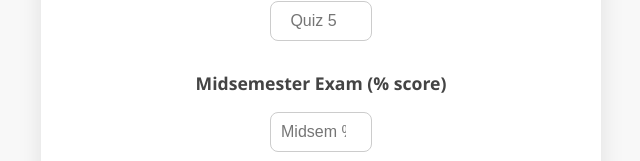
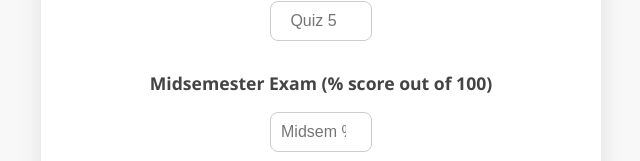
Before and after one commit to noelpo/ECON1000-COURSE-WORK, a plain HTML site: page index.html in a window 1280 px wide. Shown: the part 301-462 px from the top of the page, without its empty margins (319-959 px from the left). Drawn offline with Linux system fonts and the light colour scheme.

Commit message:
Update Midsemester Exam header for clarity

```diff
--- a/index.html
+++ b/index.html
@@ -90,7 +90,7 @@
       <input type="number" min="0" max="6" placeholder="Quiz 5">
     </div>
 
-    <h3>Midsemester Exam (% score)</h3>
+    <h3>Midsemester Exam (% score out of 100)</h3>
     <div class="input-group">
       <input type="number" min="0" max="100" id="midsemInput" placeholder="Midsem %">
     </div>
```
